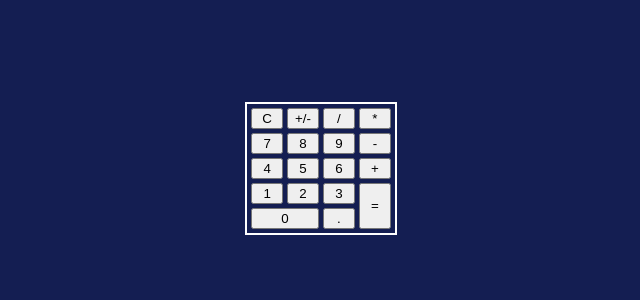
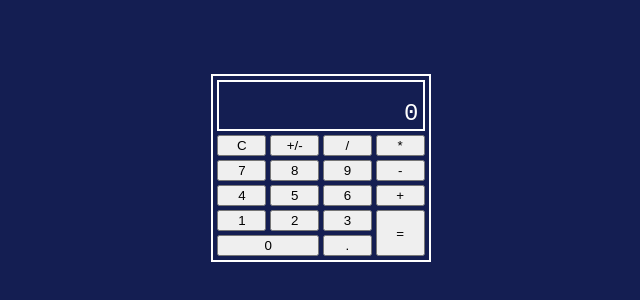
Before and after one commit to loganwoolf/calc-react, a React (Create React App) app: page / in a window 1280 px wide. Shown: the part 232-532 px from the top of the page, without its empty margins (319-959 px from the left). Built offline with nearby package versions, Linux system fonts and the light colour scheme.

Commit message:
Add Screen to App

```diff
--- a/src/App.jsx
+++ b/src/App.jsx
@@ -1,10 +1,19 @@
+import { useState } from "react";
 import "./App.css";
 import Buttons from "./components/Buttons";
+import Screen from "./components/Screen";
 
 function App() {
+  const [display, setDisplay] = useState({ primary: "0", secondary: "" });
+  const [operands, setOperands] = useState([null, null])
+
+  const handleClick = (e) => {
+  };
+
   return (
     <div className="App">
-      <Buttons />
+      <Screen display={display} />
+      <Buttons onClick={handleClick} />
     </div>
   );
 }
```
